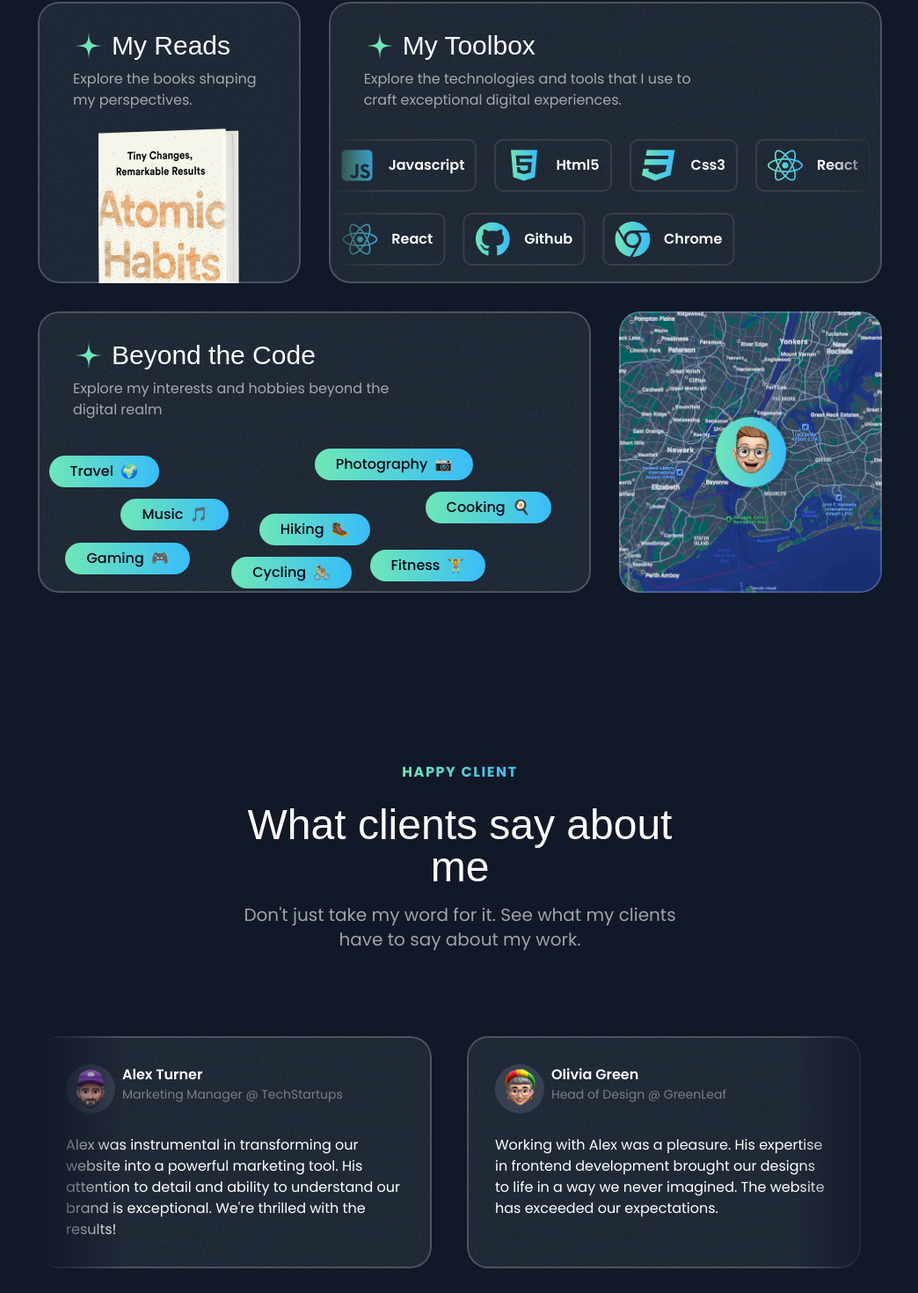
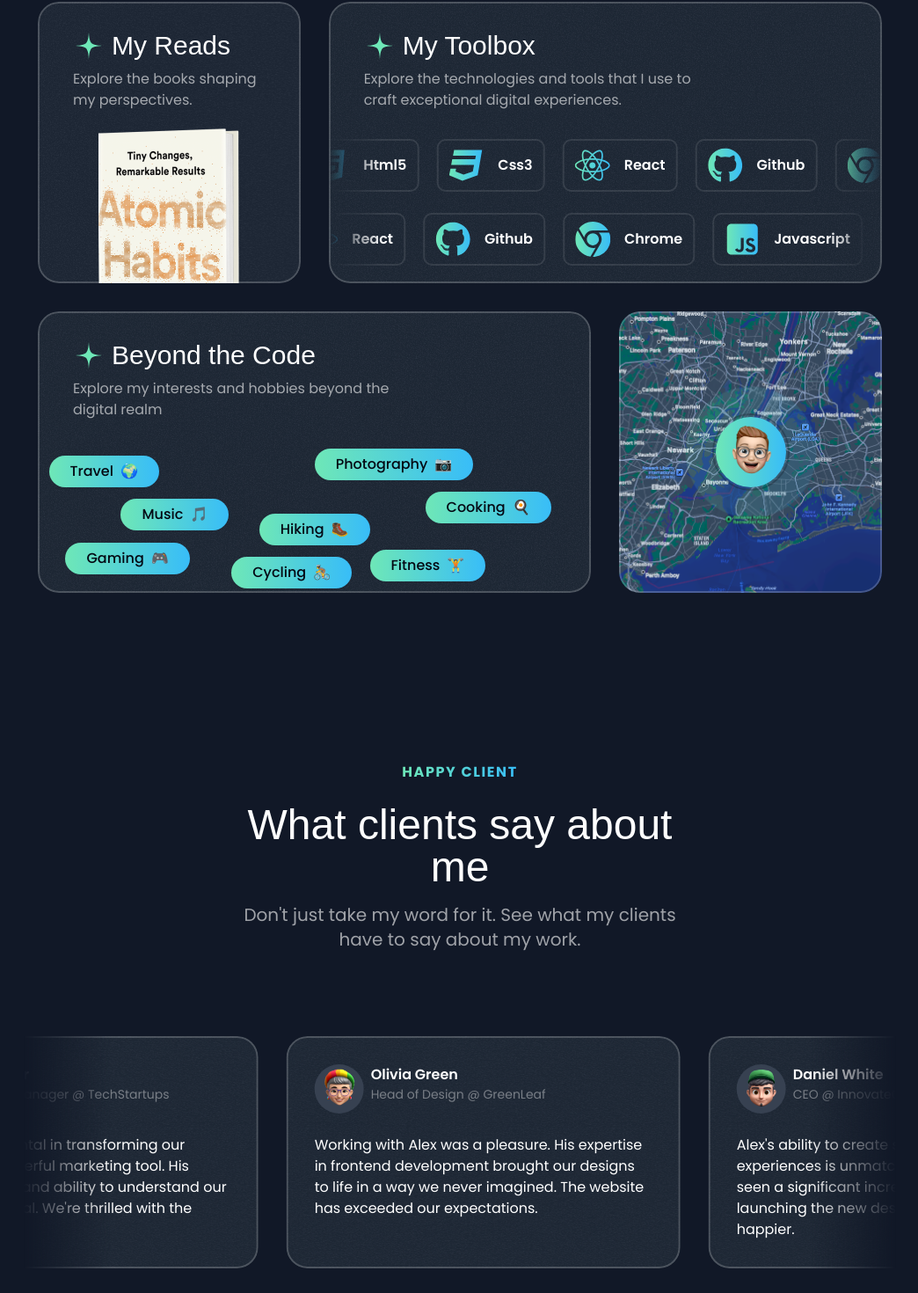
Before and after one commit to itsVijayCoder/vijay-portfolio, a Next.js app: page / in a window 1280 px wide. Shown: the part 3762-5232 px from the top of the page at 88% size, without its empty margins (117-1161 px from the left). Built offline with nearby package versions, Linux system fonts and the light colour scheme; a web font is replaced by a local one.

Commit message:
Feast: About & Testimonials animation added

```diff
--- a/src/components/about-section/MyHobbies.tsx
+++ b/src/components/about-section/MyHobbies.tsx
@@ -1,9 +1,12 @@
+"use client";
+
 import { hobbiesItems } from "@/db/about-section-data";
-import React from "react";
+import React, { useRef } from "react";
 import { Card } from "../ui/Card";
 import { AboutCardHeader } from "./AboutCardHeader";
-
+import { motion } from "framer-motion";
 export const MyHobbies = () => {
+  const constraintRef = useRef(null);
   return (
     <>
       <Card className="flex h-[320px] flex-col">
@@ -13,19 +16,21 @@ export const MyHobbies = () => {
           className=""
         />
 
-        <div className="relative flex-1">
+        <div className="relative flex-1" ref={constraintRef}>
           {hobbiesItems?.map((hobby) => (
-            <div
+            <motion.div
               key={hobby.id}
               className="bg-gradient absolute inline-flex gap-2 rounded-full px-6 py-1.5"
               style={{
                 top: hobby.top,
                 left: hobby.left,
               }}
+              drag
+              dragConstraints={constraintRef}
             >
               <span className="font-medium text-gray-950">{hobby.title}</span>
               <span className="">{hobby.emoji}</span>
-            </div>
+            </motion.div>
           ))}
         </div>
       </Card>
--- a/src/components/about-section/MyMapLocation.tsx
+++ b/src/components/about-section/MyMapLocation.tsx
@@ -13,7 +13,9 @@ export const MyMapLocation = () => {
           alt="Map"
           className="-z-10 h-full w-full object-cover"
         />
-        <div className="bg-gradient absolute left-1/2 top-1/2 size-20 -translate-x-1/2 -translate-y-1/2 rounded-full after:absolute after:inset-0 after:rounded-full after:outline after:outline-2 after:outline-offset-2 after:outline-gray-900/30 after:content-['']">
+        <div className="absolute left-1/2 top-1/2 size-20 -translate-x-1/2 -translate-y-1/2 rounded-full after:absolute after:inset-0 after:rounded-full after:outline after:outline-2 after:outline-offset-2 after:outline-gray-900/30 after:content-['']">
+          <div className="bg-gradient absolute inset-0 -z-20 animate-ping rounded-full [animation-duration:2s]"></div>
+          <div className="bg-gradient absolute inset-0 -z-10 rounded-full"></div>
           <Image src={smileMemoji} alt="Smile-Memoji " className="size-20" />
         </div>
       </Card>
--- a/src/components/about-section/MyToolbox.tsx
+++ b/src/components/about-section/MyToolbox.tsx
@@ -15,11 +15,15 @@ export const MyToolbox = () => {
         />
 
         <div className="">
-          <ToolBoxItems items={toolBoxItems} className="" />
+          <ToolBoxItems
+            items={toolBoxItems}
+            itemsWrapperClassName="animate-move-left [animation-duration:30S] hover:[animation-play-state:paused]"
+          />
+
           <ToolBoxItems
             items={toolBoxItems}
             className="mt-6"
-            itemsWrapperClassName="-translate-x-1/2"
+            itemsWrapperClassName="animate-move-right [animation-duration:15s] hover:[animation-play-state:paused]"
           />
         </div>
       </Card>
--- a/src/components/about-section/ToolBoxItems.tsx
+++ b/src/components/about-section/ToolBoxItems.tsx
@@ -1,4 +1,4 @@
-import React from "react";
+import React, { Fragment } from "react";
 import { AboutTechIcon } from "./AboutTechIcon";
 import { twMerge } from "tailwind-merge";
 type ItemsProps = {
@@ -30,6 +30,8 @@ export const ToolBoxItems = ({
           itemsWrapperClassName,
         )}
       >
+        {[...new Array(2)].fill(0).map((_, index) => (
+          <Fragment key={index}>
             {items?.map((item) => (
               <div
                 className="inline-flex items-center justify-center gap-4 rounded-lg px-3 py-2 outline outline-2 outline-white/10"
@@ -39,6 +41,8 @@ export const ToolBoxItems = ({
                 <p className="font-semibold">{item.title}</p>
               </div>
             ))}
+          </Fragment>
+        ))}
       </div>
     </div>
   );
--- a/src/sections/Testimonials.tsx
+++ b/src/sections/Testimonials.tsx
@@ -2,6 +2,7 @@ import { SectionHeader } from "@/components/SectionHeader";
 import { Card } from "@/components/ui/Card";
 import { testimonialsData } from "@/db/testimonialsData";
 import Image from "next/image";
+import { Fragment } from "react";
 
 export const TestimonialsSection = () => {
   return (
@@ -13,12 +14,14 @@ export const TestimonialsSection = () => {
           description="Don't just take my word for it. See what my clients have to say about my work."
         />
 
-        <div className="mt-16 flex overflow-x-clip [mask-image:linear-gradient(to_right,transparent,black_10%,black_90%,transparent)] md:mt-20 lg:mt-24">
-          <div className="flex flex-none gap-10">
+        <div className="-m-4 mt-12 flex overflow-x-clip py-4 [mask-image:linear-gradient(to_right,transparent,black_10%,black_90%,transparent)] md:mt-16 lg:mt-20">
+          <div className="animate-move-left flex flex-none gap-8 pr-8 [animation-duration:90s] hover:[animation-play-state:paused]">
+            {[...new Array(2)].fill(0).map((_, i) => (
+              <Fragment key={i}>
                 {testimonialsData?.map((testimonial) => (
                   <Card
                     key={testimonial.id}
-                className="max-w-xs p-6 md:max-w-md md:p-8"
+                    className="max-w-xs p-6 transition duration-300 hover:-rotate-3 hover:shadow-xl hover:shadow-gray-700/30 md:max-w-md md:p-8"
                   >
                     <div className="flex gap-2">
                       <div className="inline-flex size-14 flex-shrink-0 items-center justify-center rounded-full bg-gray-700">
@@ -40,6 +43,8 @@ export const TestimonialsSection = () => {
                     </p>
                   </Card>
                 ))}
+              </Fragment>
+            ))}
           </div>
         </div>
       </div>
--- a/tailwind.config.ts
+++ b/tailwind.config.ts
@@ -29,6 +29,7 @@ const config: Config = {
       animation: {
         "ping-large": "ping-large 1s ease-in-out infinite",
         "move-left": "move-left 1s linear infinite",
+        "move-right": "move-right 1s linear infinite",
       },
 
       keyframes: {
@@ -41,10 +42,19 @@ const config: Config = {
 
         "move-left": {
           "0%": {
-            transform: "translateX(0)",
+            transform: "translateX(0%)",
           },
           "100%": {
             transform: "translateX(-50%)",
+          },
+        },
+
+        "move-right": {
+          "0%": {
+            transform: "translateX(-50%)",
+          },
+          "100%": {
+            transform: "translateX(0%)",
           },
         },
       },
```
Lines whose indentation alone changed are shown as unchanged.
